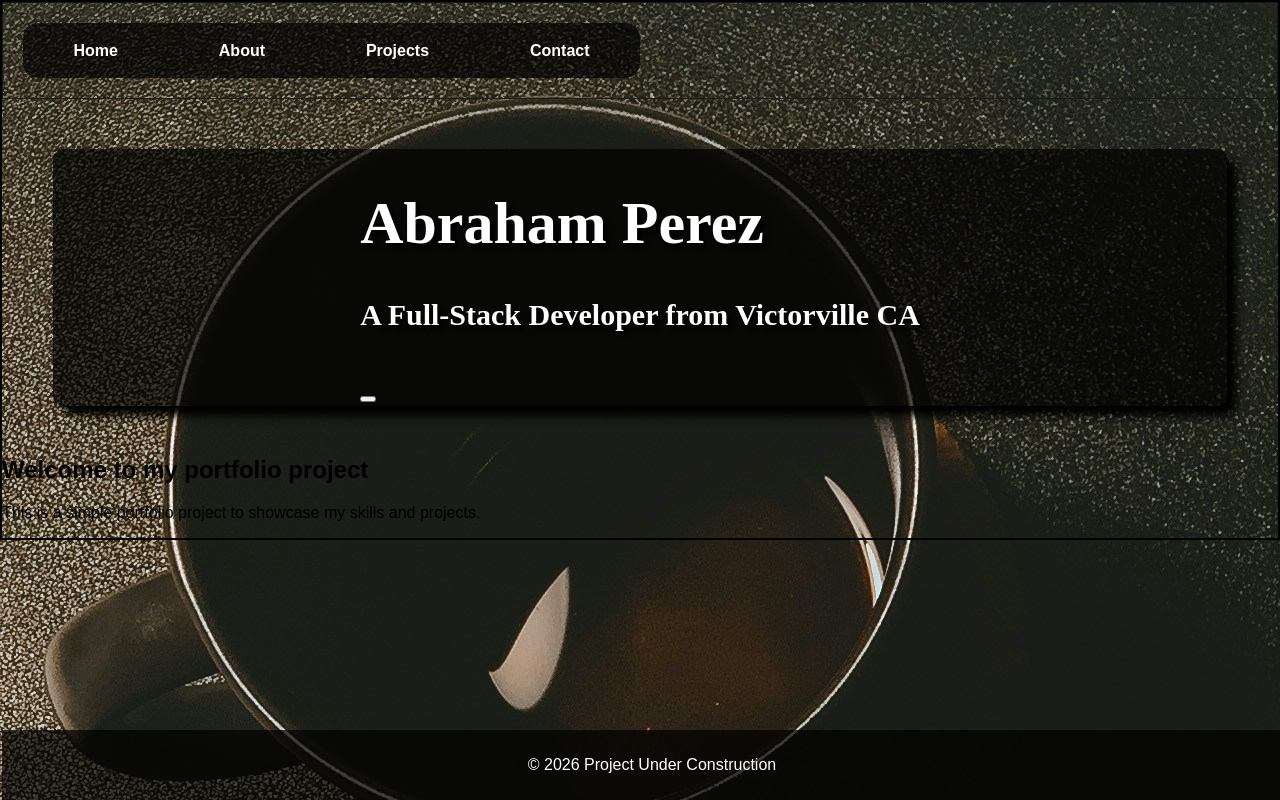
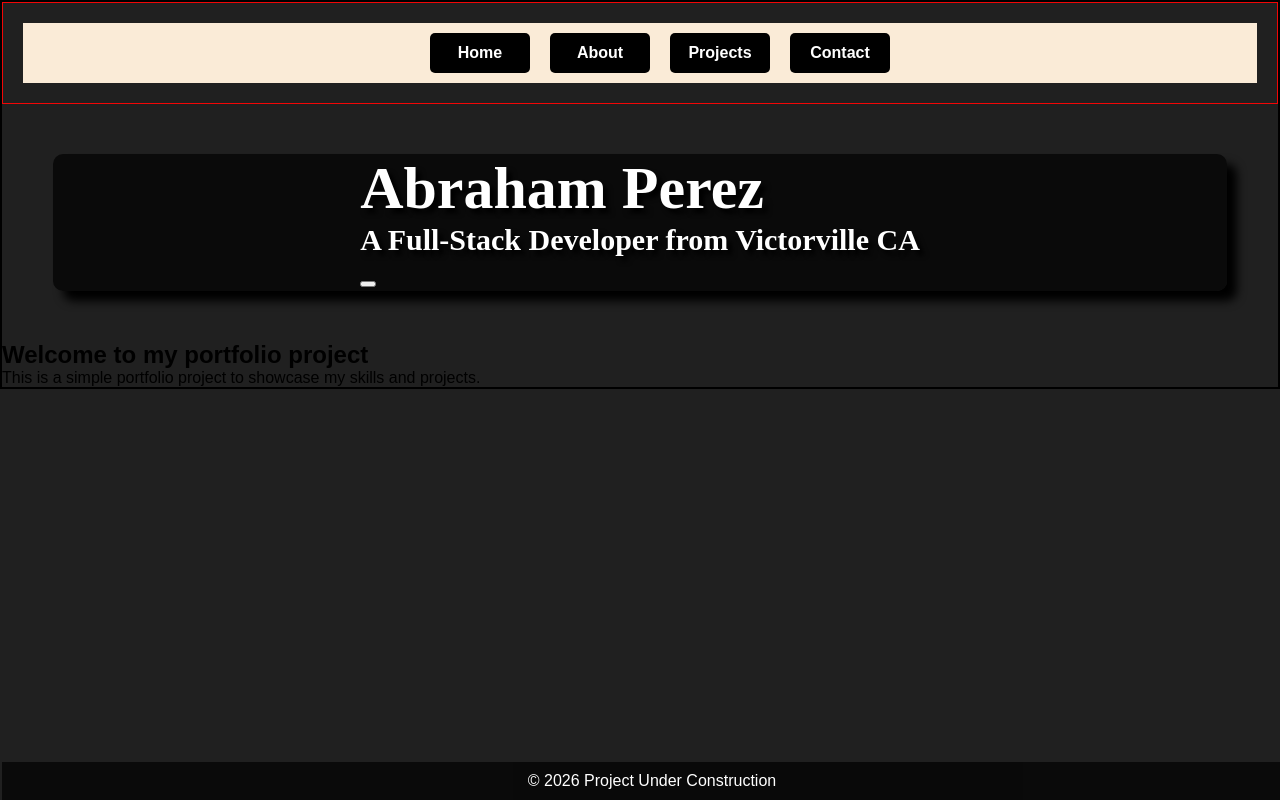
Before and after one commit to AbeDaDev/PortfolioV3, a React (Vite) app in the folder Portfoliov3/: page / in a window 1280 px wide. Built offline with nearby package versions, Linux system fonts and the light colour scheme.

Commit message:
fixed navbar issue

```diff
--- a/Portfoliov3/src/index.css
+++ b/Portfoliov3/src/index.css
@@ -1,29 +1,36 @@
+* {
+    margin: auto;
+    padding: auto;
+}
+
 
 header {
     color: white;
-    border: 1px solid rgb(24, 24, 24);
+    border: 1px solid rgb(243, 6, 6);
     padding: 20px;
     text-align: center;
-    text-decoration: none;
-
 }
 
 
 /* -------------------------- NavBar --------------------------*/
 
-
-
 .navbar ul {
     display: flex;
-    background: rgba(0, 0, 0, 0.7);
+    justify-content: center;
+    background-color: antiquewhite;
+}
+
+.navbar li {
+    background-color: black;
+    display: flex;
     justify-content: space-around;
     align-items: center;
     list-style: none;
-    height: 55px;
-    width: 50%;
-    border-radius: 15px;
+    height: 40px;
+    width: 100px;
+    border-radius: 5px;
     padding: 0px;
-    margin: 0px;
+    margin: 10px;
     animation: fade-in 1.5s ease;
 }
 
@@ -36,7 +43,7 @@ header {
 
 .navbar a:hover {
     color: rgb(207, 103, 23);
-    text-decoration-thickness:unset
+    font-size: 20px;
 }
 
 
@@ -71,8 +78,7 @@ body {
     font-family: Arial, sans-serif;
     margin: 0;
     padding: 0;
-    background-color: rgb(196, 196, 196);
-    background-image: url(images/header-alt.jpg);
+    background-color: rgb(32, 32, 32);
     border: 2px solid black;
 }
 
```
